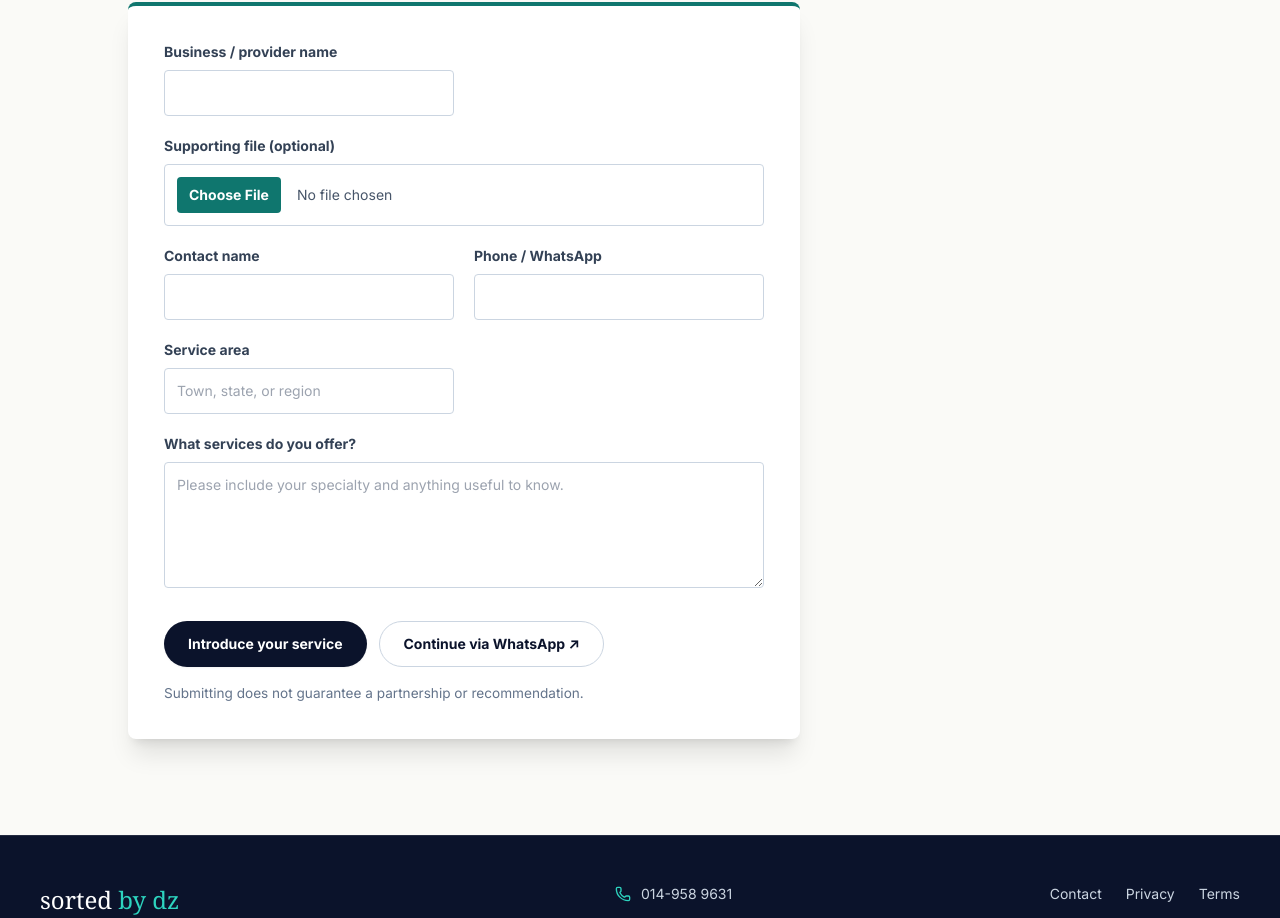
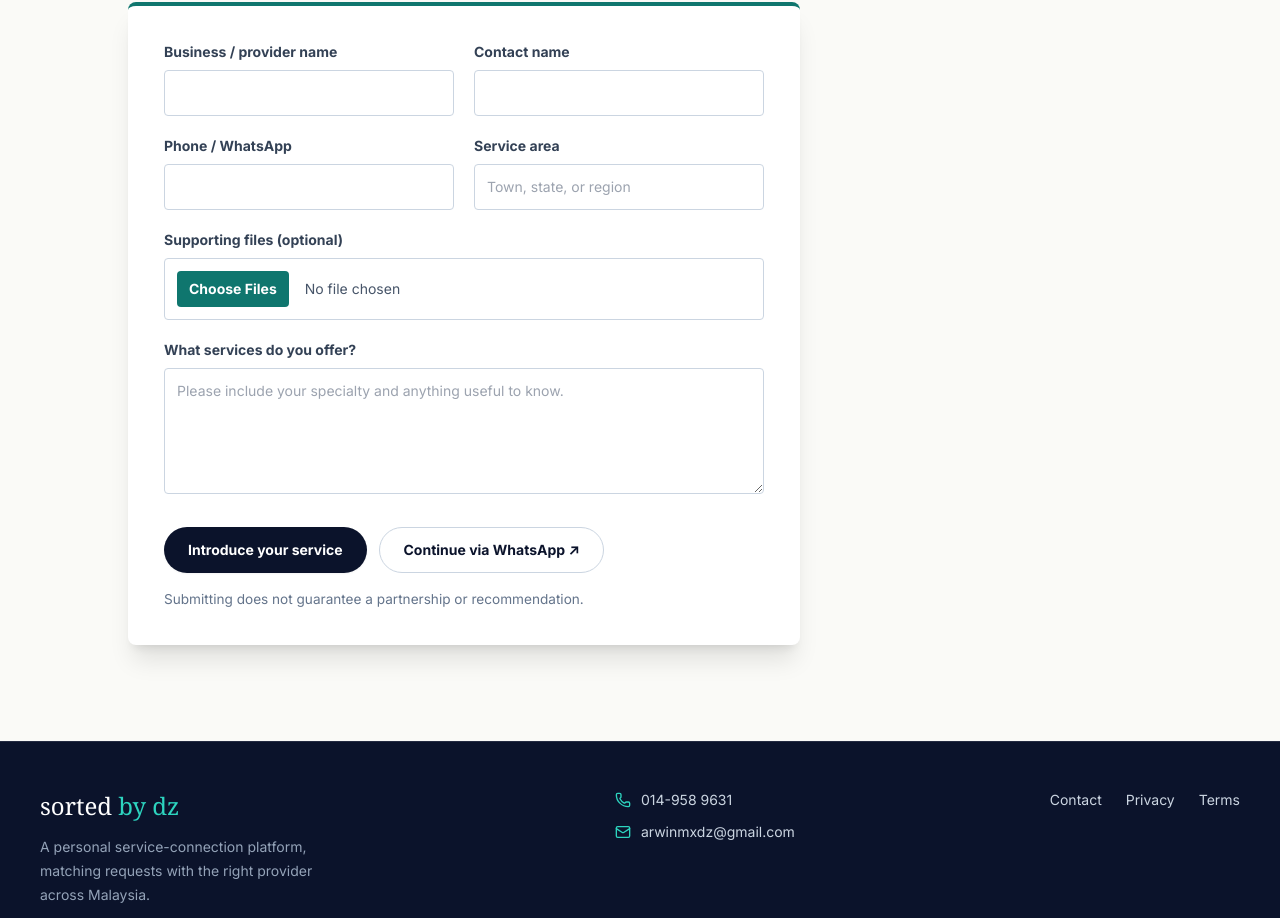
Before and after one commit to harissuresh03/sorted_by_dz, a Next.js app: page /partners in a window 1280 px wide. Shown: the part 796-1714 px from the top of the page. Built offline with nearby package versions, Linux system fonts and the light colour scheme.

Commit message:
fix upload files option

```diff
--- a/app/api/partners/route.ts
+++ b/app/api/partners/route.ts
@@ -11,7 +11,7 @@ export async function POST(request: Request) {
     const phone = safe(formData.get('phone'));
     const area = safe(formData.get('area'));
     const offer = safe(formData.get('offer'));
-    const attachment = formData.get('attachment');
+    const attachments = formData.getAll('attachment');
 
     if (!business || !contact || !phone || !area || !offer) {
       return NextResponse.json({ error: 'All fields are required.' }, { status: 400 });
@@ -38,6 +38,7 @@ export async function POST(request: Request) {
       attachments: [] as { filename: string; content: Buffer; contentType?: string }[],
     };
 
+    for (const attachment of attachments) {
       if (attachment instanceof File && attachment.size > 0) {
         if (attachment.size > 10 * 1024 * 1024) {
         return NextResponse.json({ error: 'File must be 10 MB or smaller.' }, { status: 400 });
@@ -48,6 +49,7 @@ export async function POST(request: Request) {
           contentType: attachment.type || undefined,
         });
       }
+    }
 
     await transporter.sendMail(mail);
 
--- a/components/partners-form.tsx
+++ b/components/partners-form.tsx
@@ -1,13 +1,31 @@
 'use client';
-import { FormEvent, useState } from 'react';
+import { FormEvent, useRef, useState } from 'react';
 import { config } from '@/lib/data';
 import { Button } from '@/components/button';
 
 export function PartnersForm() {
   const [status, setStatus] = useState<'idle' | 'sending' | 'sent' | 'error'>('idle');
+  const [files, setFiles] = useState<File[]>([]);
+  const fileInput = useRef<HTMLInputElement>(null);
+  const oversizedFiles = files.filter((file) => file.size > 10 * 1024 * 1024);
+
+  function selectFiles(event: React.ChangeEvent<HTMLInputElement>) {
+    setFiles(Array.from(event.target.files || []));
+  }
+
+  function removeFile(fileToRemove: File) {
+    const remainingFiles = files.filter((file) => file !== fileToRemove);
+    setFiles(remainingFiles);
+    if (fileInput.current) {
+      const transfer = new DataTransfer();
+      remainingFiles.forEach((file) => transfer.items.add(file));
+      fileInput.current.files = transfer.files;
+    }
+  }
 
   async function submit(event: FormEvent<HTMLFormElement>) {
     event.preventDefault();
+    if (oversizedFiles.length > 0) return;
     setStatus('sending');
     const formData = new FormData(event.currentTarget);
     try {
@@ -18,6 +36,7 @@ export function PartnersForm() {
       if (!response.ok) throw new Error();
       setStatus('sent');
       event.currentTarget.reset();
+      setFiles([]);
     } catch {
       setStatus('error');
     }
@@ -47,15 +66,6 @@ export function PartnersForm() {
             className="mt-2 w-full rounded border border-slate-300 px-3 py-3 font-normal outline-none focus:border-teal focus:ring-2 focus:ring-mint/40"
           />
         </label>
-        <label className="text-sm font-bold text-slate-700 md:col-span-2">
-          Supporting file (optional)
-          <input
-            name="attachment"
-            type="file"
-            accept=".pdf,.doc,.docx,.jpg,.jpeg,.png"
-            className="mt-2 block w-full rounded border border-slate-300 bg-white px-3 py-3 font-normal text-slate-600 outline-none file:mr-4 file:rounded file:border-0 file:bg-teal file:px-3 file:py-2 file:font-bold file:text-white focus:border-teal focus:ring-2 focus:ring-mint/40"
-          />
-        </label>
         <label className="text-sm font-bold text-slate-700">
           Contact name
           <input
@@ -80,6 +90,39 @@ export function PartnersForm() {
             placeholder="Town, state, or region"
             className="mt-2 w-full rounded border border-slate-300 px-3 py-3 font-normal outline-none focus:border-teal focus:ring-2 focus:ring-mint/40"
           />
+        </label>
+        <label className="text-sm font-bold text-slate-700 md:col-span-2">
+          Supporting files (optional)
+          <input
+            ref={fileInput}
+            name="attachment"
+            type="file"
+            multiple
+            accept=".pdf,.doc,.docx,.jpg,.jpeg,.png"
+            onChange={selectFiles}
+            className="mt-2 block w-full rounded border border-slate-300 bg-white px-3 py-3 font-normal text-slate-600 outline-none file:mr-4 file:rounded file:border-0 file:bg-teal file:px-3 file:py-2 file:font-bold file:text-white focus:border-teal focus:ring-2 focus:ring-mint/40"
+          />
+          {files.length > 0 && (
+            <ul className="mt-3 space-y-2 text-sm font-normal text-slate-600">
+              {files.map((file) => (
+                <li key={`${file.name}-${file.lastModified}`} className="flex items-center justify-between gap-3">
+                  <span className="truncate">{file.name}</span>
+                  <button
+                    type="button"
+                    onClick={() => removeFile(file)}
+                    className="shrink-0 font-bold text-red-700 hover:text-red-900"
+                  >
+                    Delete
+                  </button>
+                </li>
+              ))}
+            </ul>
+          )}
+          {oversizedFiles.length > 0 && (
+            <p className="mt-3 text-sm font-bold text-red-700">
+              {oversizedFiles.map((file) => file.name).join(', ')} must be 10 MB or smaller.
+            </p>
+          )}
         </label>
         <label className="text-sm font-bold text-slate-700 md:col-span-2">
           What services do you offer?
```
Lines whose indentation alone changed are shown as unchanged.
